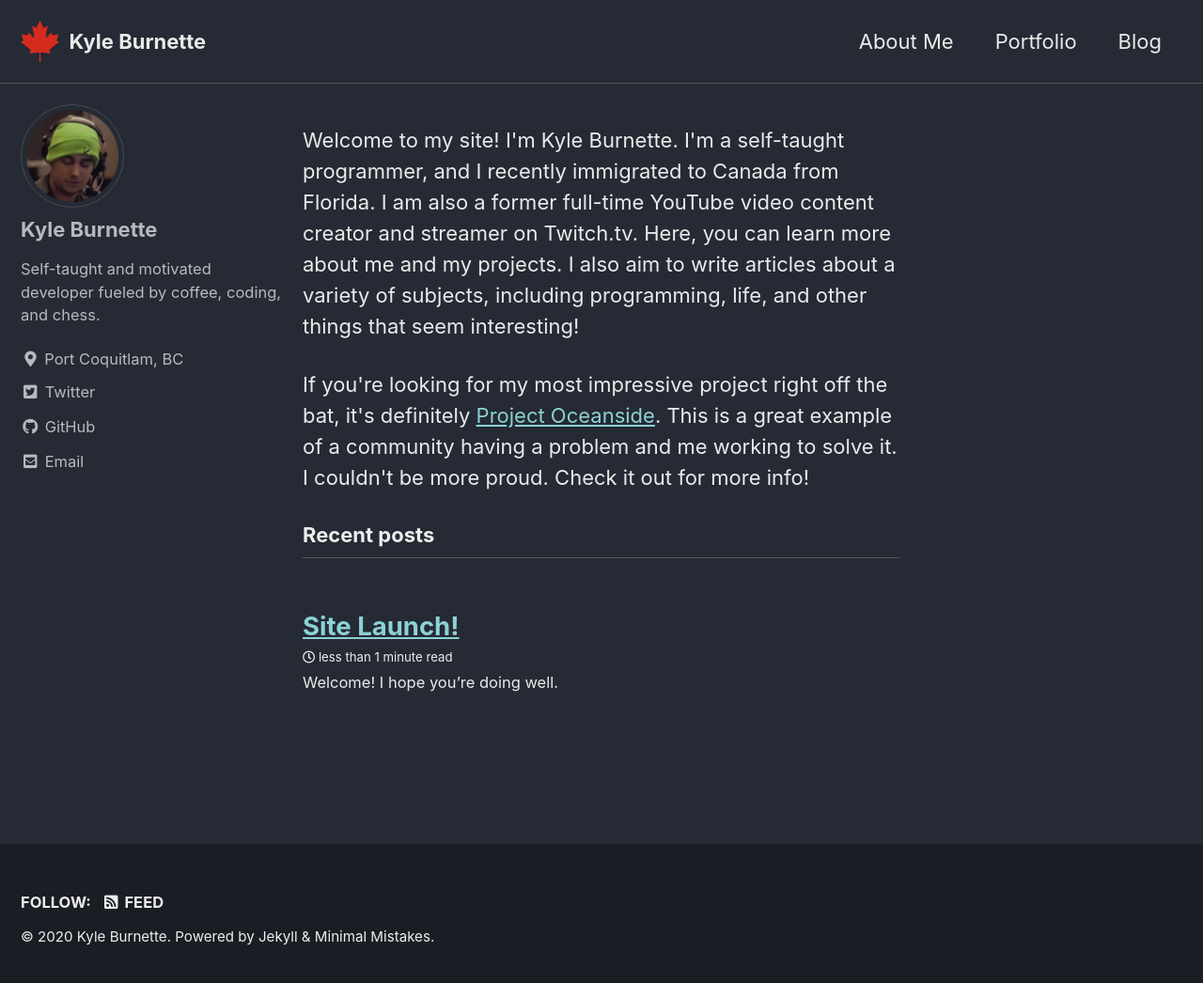
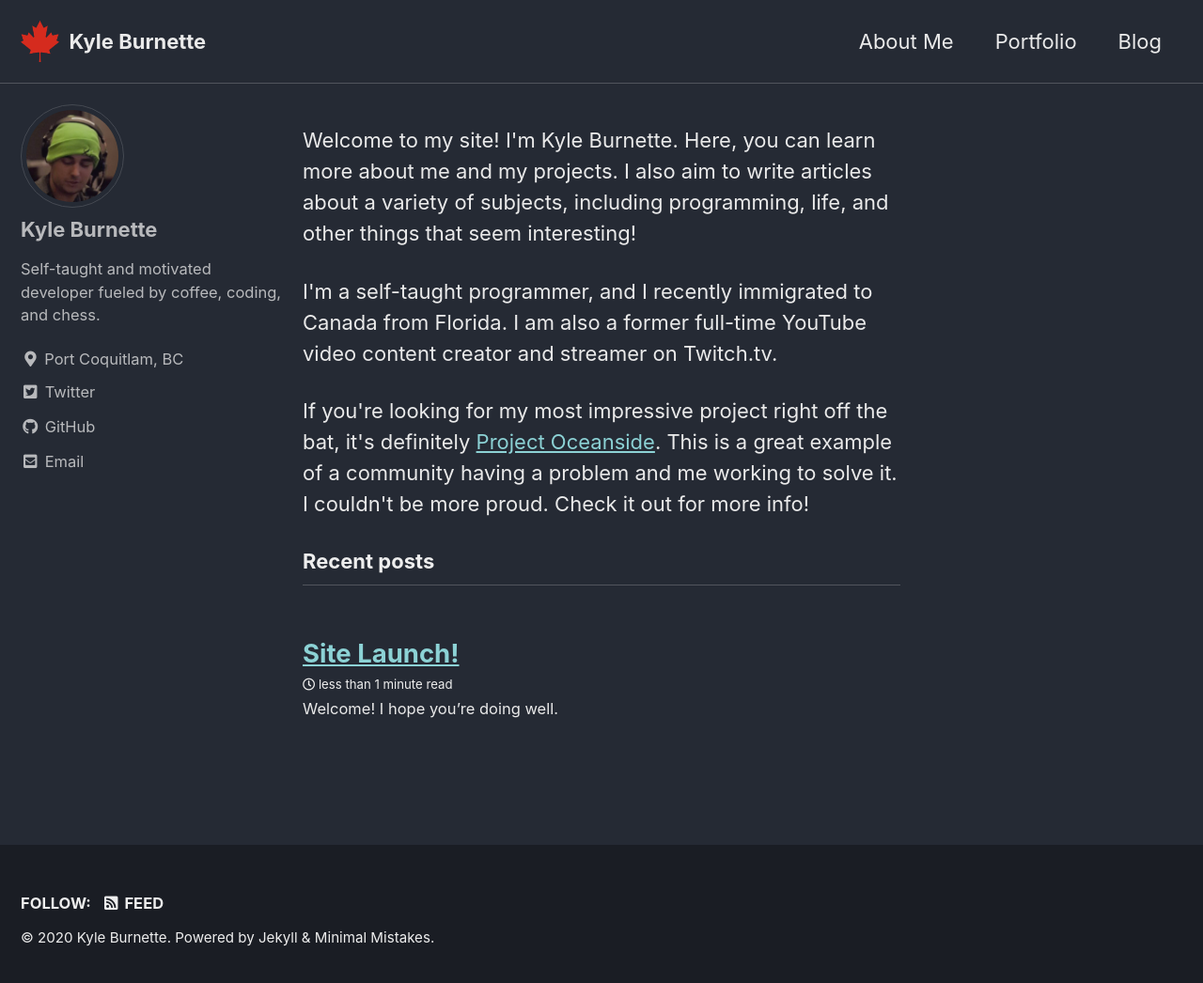
Before and after one commit to kyleburnette/kyleburnette.github.io, a Jekyll site: the page built from index.html, in a window 1280 px wide and 1053 px high. Shown: the top 1046 px of the window at 94% size. Built offline with Jekyll 4.4.1, drawn with Linux system fonts in a browser that asks for light colours; cached includes are drawn as plain includes; the list of posts is cut into pages by our own code.

Commit message:
Fixed main page (again)

```diff
--- a/index.html
+++ b/index.html
@@ -3,12 +3,12 @@ layout: home
 author_profile: true
 ---
 <p>
-Welcome to my site! I'm Kyle Burnette. I'm a self-taught programmer, and I recently immigrated to Canada from Florida. I am
-also a former full-time YouTube video content creator and streamer on Twitch.tv. Here, you can learn more about
+Welcome to my site! I'm Kyle Burnette. Here, you can learn more about
 me and my projects. I also aim to write articles about a variety of subjects, including programming, life, and
 other things that seem interesting!
 </p>
-
+<p>I'm a self-taught programmer, and I recently immigrated to Canada from Florida. I am
+    also a former full-time YouTube video content creator and streamer on Twitch.tv.</p>
 <p>
 If you're looking for my most impressive project right off the bat, it's definitely <a href="https://kyleburnette.com/portfolio/projectoceanside/">Project Oceanside</a>.
 This is a great example of a community having a problem and me working to solve it. I couldn't be more proud. Check it out for more info!
```
